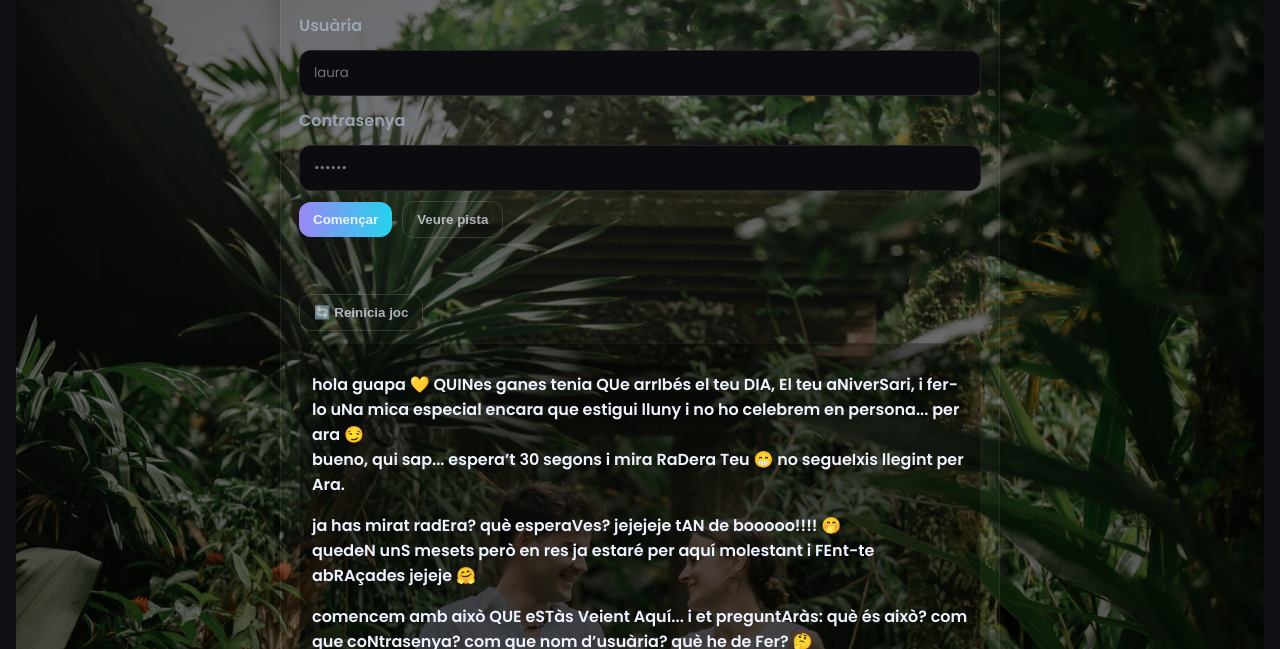
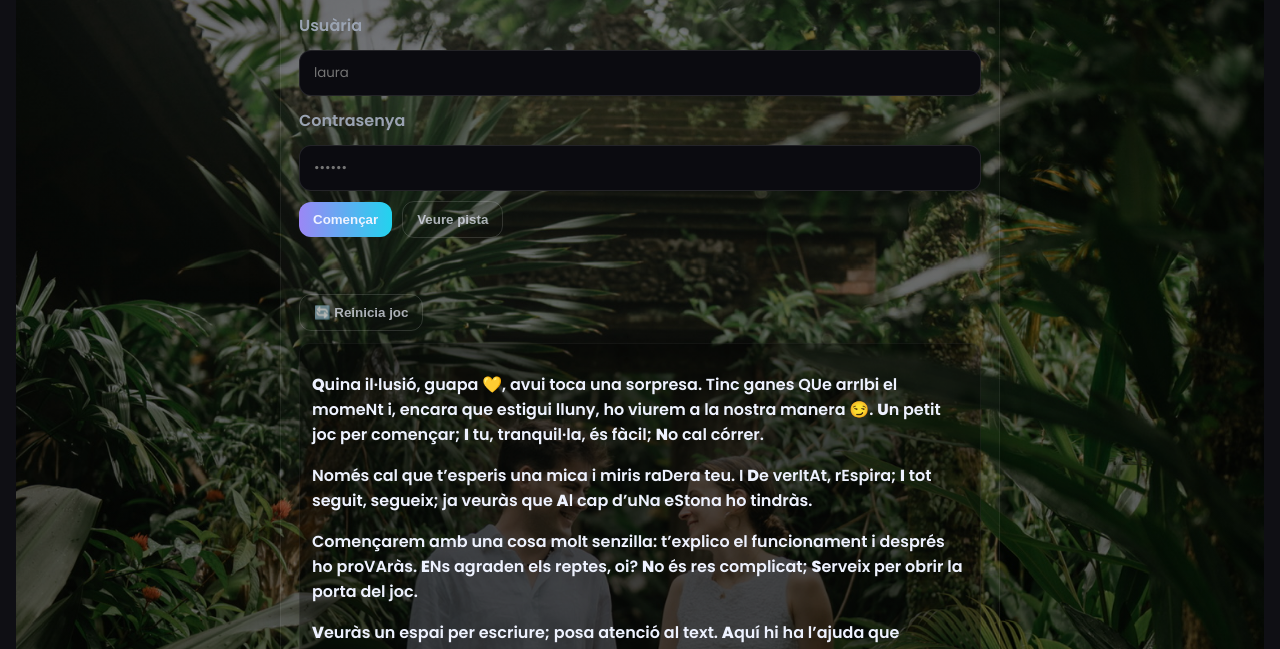
Before and after one commit to RamonPertiinez/how-much-do-u-know-about-u-or-us-, a plain HTML site: page index.html in a window 1280 px wide. Both pictures are taken after a click on the button "Veure pista". Shown: the part 151-800 px from the top of the page. Drawn offline with Linux system fonts and the light colour scheme.

Commit message:
Update index.html

```diff
--- a/index.html
+++ b/index.html
@@ -51,26 +51,19 @@
           <!-- Riddle visible quan es demana -->
           <div id="riddleBox" class="riddle" style="display:none;">
             <div id="riddleText" style="font-weight:600;">
-              <p>hola guapa 💛 quines ganes tenia que arribés el teu dia, el teu aniversari, i fer-lo una mica especial encara que estigui lluny i no ho celebrem en persona... per ara 😏<br>
-              bueno, qui sap... espera’t 30 segons i mira Radera Teu 😁 no segueixis llegint per ara.</p>
+              <p><strong>Q</strong>uina il·lusió, guapa 💛, avui toca una sorpresa. Tinc ganes que arribi el moment i, encara que estigui lluny, ho viurem a la nostra manera 😏. <strong>U</strong>n petit joc per començar; <strong>I</strong> tu, tranquil·la, és fàcil; <strong>N</strong>o cal córrer.</p>
 
-              <p>ja has mirat radera? què esperaves? jejejeje tan de booooo!!!! 🤭<br>
-              queden uns mesets però en res ja estaré per aquí molestant i fent-te abraçades jejeje 🤗</p>
+              <p>Només cal que t’esperis una mica i miris radera teu. I <strong>D</strong>e veritat, respira; <strong>I</strong> tot seguit, segueix; ja veuràs que <strong>A</strong>l cap d’una estona ho tindràs.</p>
 
-              <p>comencem amb això que estàs veient aquí... i et preguntaràs: què és això? com que contrasenya? com que nom d’usuària? què he de fer? 🤔</p>
+              <p>Començarem amb una cosa molt senzilla: t’explico el funcionament i després ho provaràs. <strong>E</strong>ns agraden els reptes, oi? <strong>N</strong>o és res complicat; <strong>S</strong>erveix per obrir la porta del joc.</p>
 
-              <p>t’ho explico molt senzillament 💬 això és un joc, una petita experiència per poder arribar a resoldre el regal final 🎁<br>
-              un regal especial que he volgut fer interactiu, perquè pensis una estoneta i així estiguis distreta una mica.<br>
-              ho pots anar fent durant el dia, no cal que ho facis de cop ⏳<br>
-              fins i tot seria una bona idea que jo estigués en trucada, ves a saber… ☎️</p>
+              <p><strong>V</strong>euràs un espai per escriure; posa atenció al text. <strong>A</strong>quí hi ha l’ajuda que necessites, però discreta. <strong>N</strong>omés cal mirar bé.</p>
 
-              <p>quan averiguis quina és la contrasenya 🔐 podràs començar el joc.<br>
-              és molt simple: són diferents proves, i si arribes a una puntuació de 8 encertades 🎯 podràs revelar el regal final 💌</p>
+              <p>Per començar, pensa en la contrasenya. <strong>F</strong>ins que no la sàpigues, no podràs avançar. <strong>E</strong>stà amagada davant teu. <strong>R</strong>elaxa’t i observa.</p>
 
-              <p>comencem pel principi, però 😇<br>
-              quina és la contrasenya? fixa’t bé que hi ha majúscules en el text… però aquestes majúscules no tenen gaire sentit, no? o sí...? 👀</p>
+              <p><strong>A</strong>questa pista està escrita dins del que llegeixes. <strong>Q</strong>uan llegeixis, fixa’t que de tant en tant alguna lletra és diferent. <strong>U</strong>na mica més gran? No; simplement en <strong>E</strong>stat de majúscula. <strong>S</strong>i les reculls en ordre, <strong>T</strong>ot plegat formarà una pregunta <strong>A</strong>miga teva.</p>
 
-              <p>molta sort, guapa 💕 i espero que no et costi gaire jejejejeje 😜</p>
+              <p>Per si et cal una empenteta final: <strong>F</strong>ixa’t en cada detall. <strong>O</strong>bservar amb calma ajuda. <strong>T</strong>’hi posaràs bé. <strong>O</strong>k, som-hi!</p>
             </div>
 
             <!-- Input i botons -->
@@ -132,7 +125,7 @@
         <h1 id="finalHeading">🎉 Sorpresa desbloquejada!</h1>
         <p id="finalSubheading" class="lead">Has superat les proves del meu cor. Ara prepara't…</p>
 
-      <div class="final-card">
+        <div class="final-card">
           <h2 id="finalTitle"><span class="handwritten">UNA NIT ELEGANT A ROMA</span> 🇮🇹</h2>
           <p id="finalBody">
             Al gener, porta la teva roba més elegant. Tinc reservat un lloc especial per sopar junts. 💛
@@ -153,50 +146,7 @@
   <!-- JS principal -->
   <script src="js/app.js" defer></script>
 
-  <!-- Injecció de majúscules per ocultar la frase a la primera pantalla -->
-  <script defer>
-  (function () {
-    // Quan el DOM està llest:
-    window.addEventListener('DOMContentLoaded', function () {
-      const root = document.getElementById('riddleText');
-      if (!root) return;
-
-      // 1) Si per error hi hagués la pista antiga, elimina-la
-      const oldClue = root.querySelector('.clue')?.parentElement;
-      if (oldClue) oldClue.remove();
-
-      // 2) Frase secreta (sense signes) -> s'incrusta com a MAJÚSCULES dins del text existent
-      const target = 'QUIN DIA ENS VAN FER AQUESTA FOTO';
-      const letters = target.replace(/[^A-ZÀ-ÖØ-Þ]/g, '').toUpperCase().split('');
-
-      const walker = document.createTreeWalker(root, NodeFilter.SHOW_TEXT, null);
-      let i = 0;
-
-      while (walker.nextNode() && i < letters.length) {
-        const node = walker.currentNode;
-        const src = node.nodeValue;
-        if (!src || !src.trim()) continue;
-
-        let out = '';
-        for (const ch of src) {
-          const isLetter = /[a-zà-öø-ÿ]/i.test(ch);          // lletra unicode
-          const canUp = isLetter && ch === ch.toLowerCase();  // només si és minúscula
-          if (i < letters.length && canUp && ch.toLowerCase() === letters[i].toLowerCase()) {
-            out += ch.toUpperCase(); // inserim la majúscula de la frase
-            i++;
-          } else {
-            out += ch;
-          }
-        }
-        if (out !== src) node.nodeValue = out;
-      }
-
-      // Opcional (debug suau): si no s'han pogut injectar totes, no fem res visible.
-      // console.log('Majúscules injectades:', i, '/', letters.length);
-    });
-  })();
-  </script>
-
+  <!-- (Sense pista encerclada ni script d'injecció: el text ja porta les majúscules correctes) -->
   <style>:focus-visible{outline:2px solid #22d3ee;outline-offset:2px}</style>
 </body>
 </html>
```
